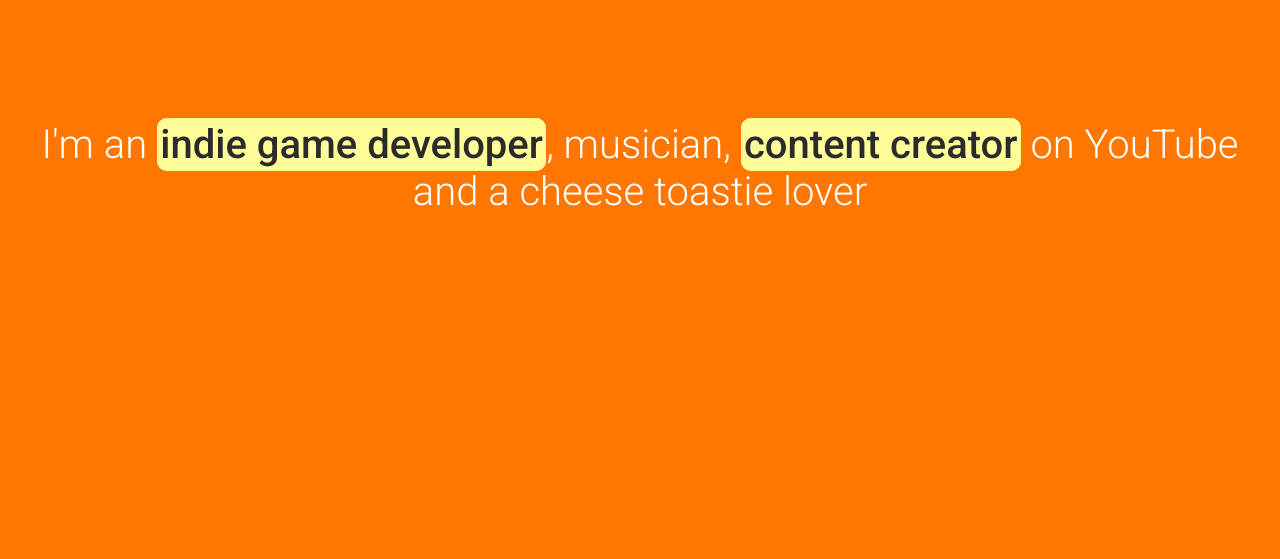
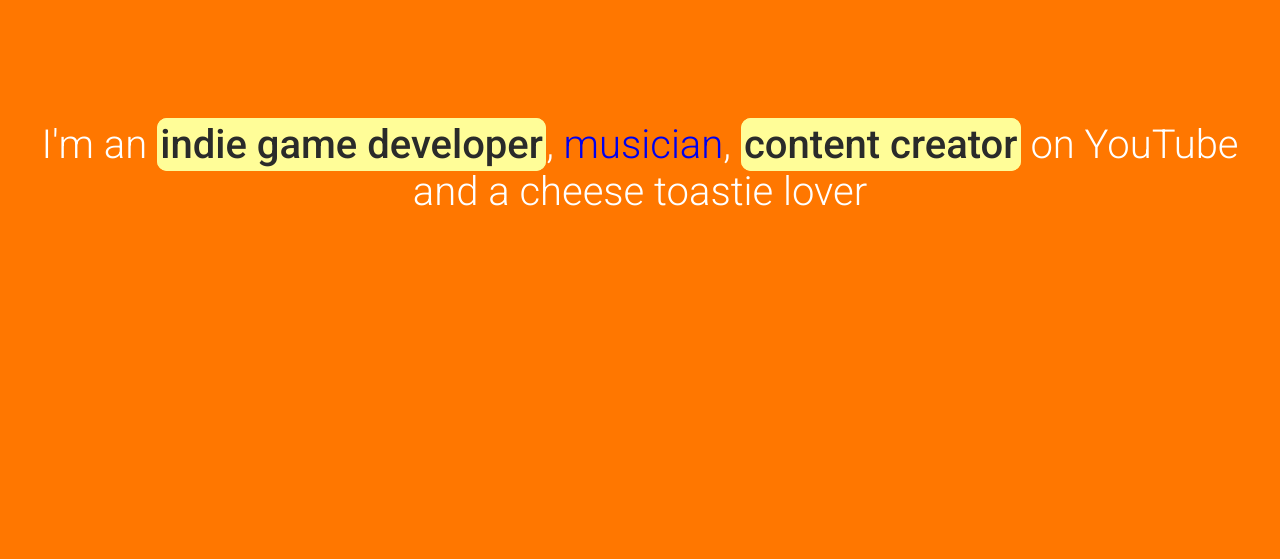
Before and after one commit to TheCaptainMoo/thecaptainmoo.github.io, a plain HTML site: page index.html in a window 1280 px wide. Shown: the part 1840-2399 px from the top of the page. Drawn offline with nearby package versions, Linux system fonts and the light colour scheme.

Commit message:
Update index.html
included music channel

```diff
--- a/index.html
+++ b/index.html
@@ -29,7 +29,7 @@
 		</section>
 
 		<section class="centered">
-			<p data-aos="zoom-in">I'm an <a href="https://the-captain-moo.itch.io/" target="_blank"><span class="highlight">indie game developer</span></a>, musician,  <a href="https://www.youtube.com/TheCaptainMoo" target="_blank"><span class="highlight">content creator</span></a> on YouTube and a cheese toastie lover</p>
+			<p data-aos="zoom-in">I'm an <a href="https://the-captain-moo.itch.io/" target="_blank"><span class="highlight">indie game developer</span></a>, <a href="https://www.youtube.com/channel/UCjScsze98qcY1dqi8LoTaFA" target="_blank"><span class="hightlight">musician</span></a>,  <a href="https://www.youtube.com/TheCaptainMoo" target="_blank"><span class="highlight">content creator</span></a> on YouTube and a cheese toastie lover</p>
 		</section>
 
 		<section>
```
